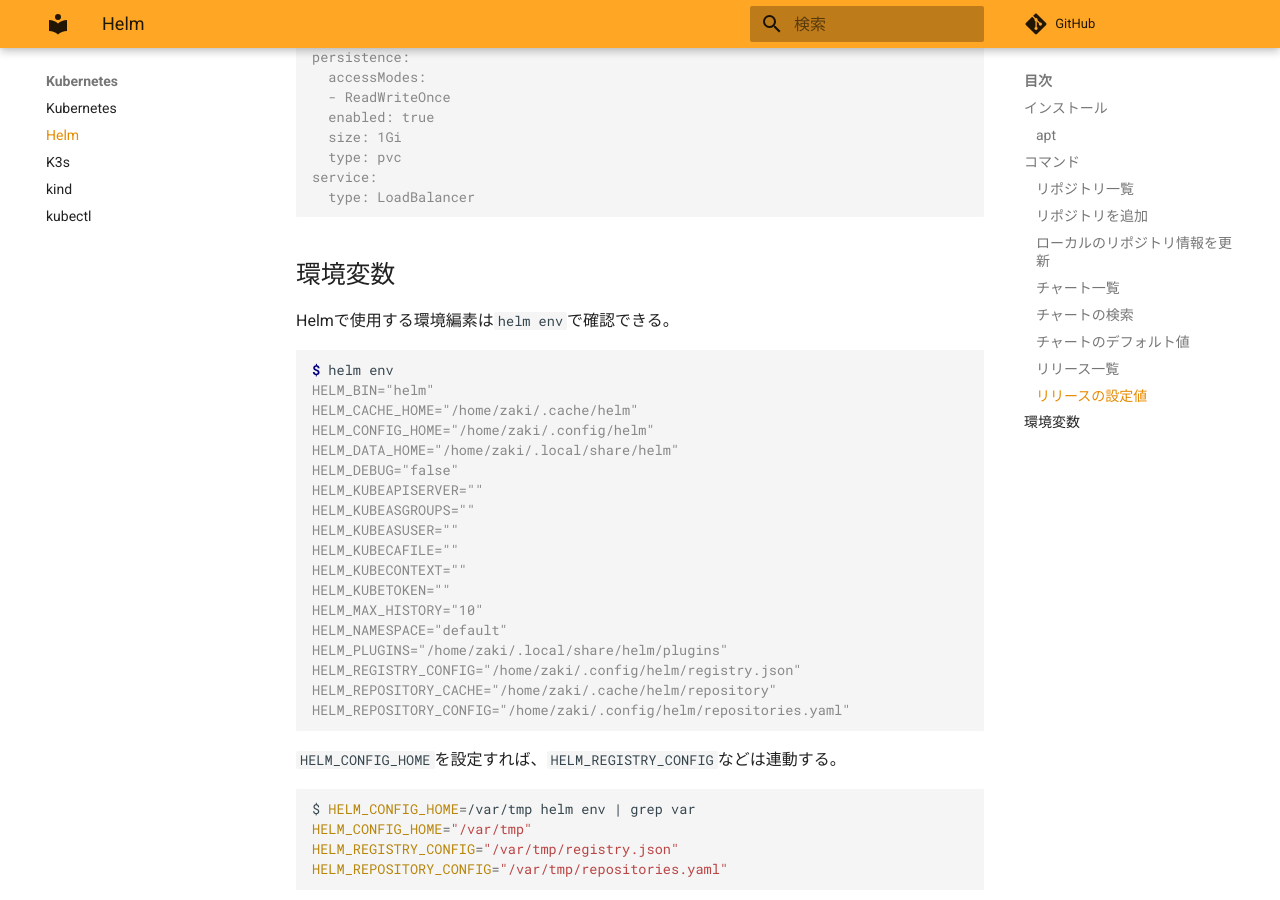
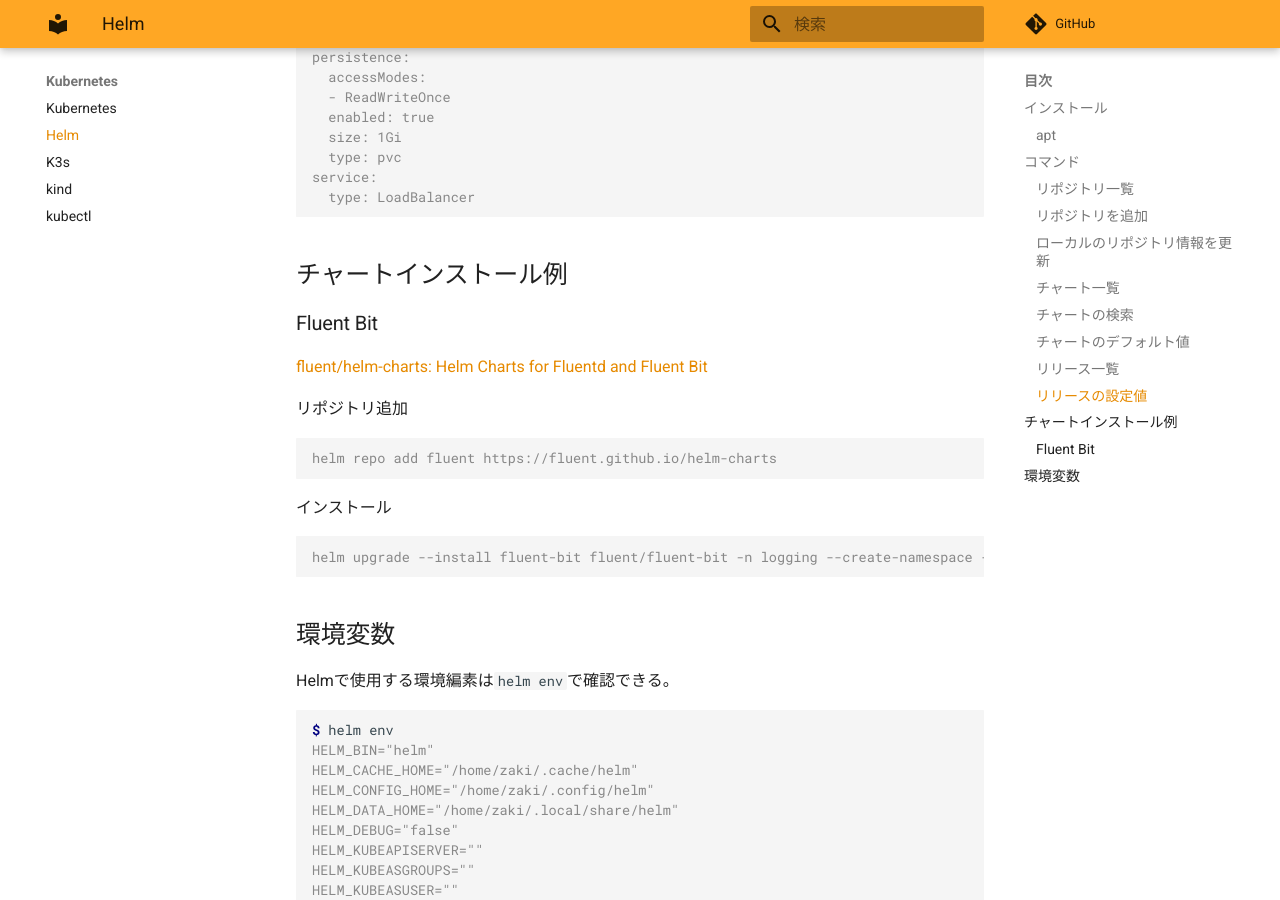
Before and after one commit to zaki-lknr/docs, an MkDocs documentation site: the page built from docs/Kubernetes/helm.md, in a window 1280 px wide and 900 px high, scrolled down 2638 px. Built offline with MkDocs 1.6.1 and Material for MkDocs 9.7.7, drawn with Linux system fonts in a browser that asks for light colours; comment, search, counter and statistics services are not loaded.

Commit message:
add: kubernetes/helm: チャートインストール例(fluentbit)

````diff
--- a/docs/Kubernetes/helm.md
+++ b/docs/Kubernetes/helm.md
@@ -131,6 +131,24 @@ service:
   type: LoadBalancer
 ```
 
+## チャートインストール例
+
+### Fluent Bit
+
+[fluent/helm-charts: Helm Charts for Fluentd and Fluent Bit](https://github.com/fluent/helm-charts)
+
+リポジトリ追加
+
+```console
+helm repo add fluent https://fluent.github.io/helm-charts
+```
+
+インストール
+
+```console
+helm upgrade --install fluent-bit fluent/fluent-bit -n logging --create-namespace -f values.yaml
+```
+
 ## 環境変数
 
 Helmで使用する環境編素は`helm env`で確認できる。
````
